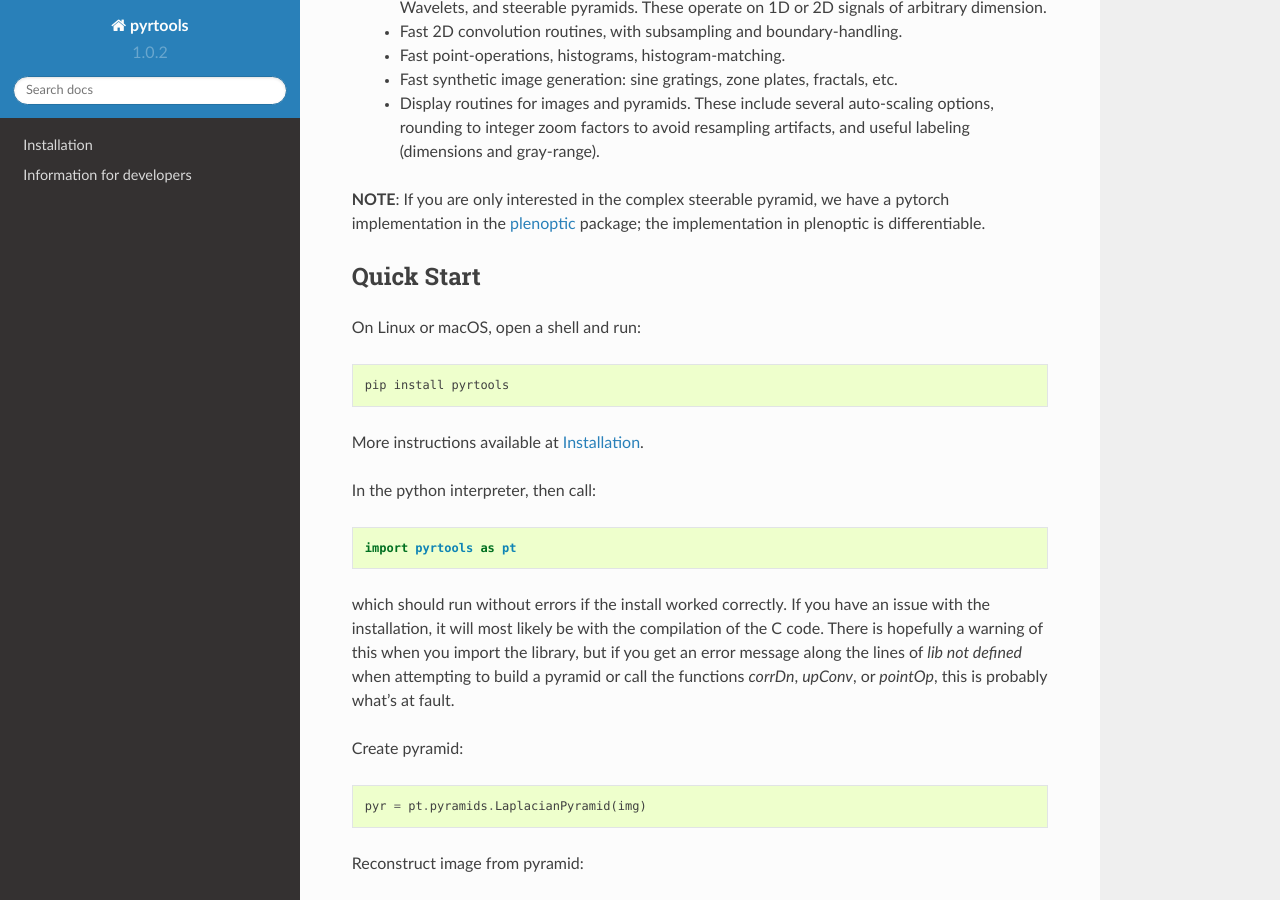
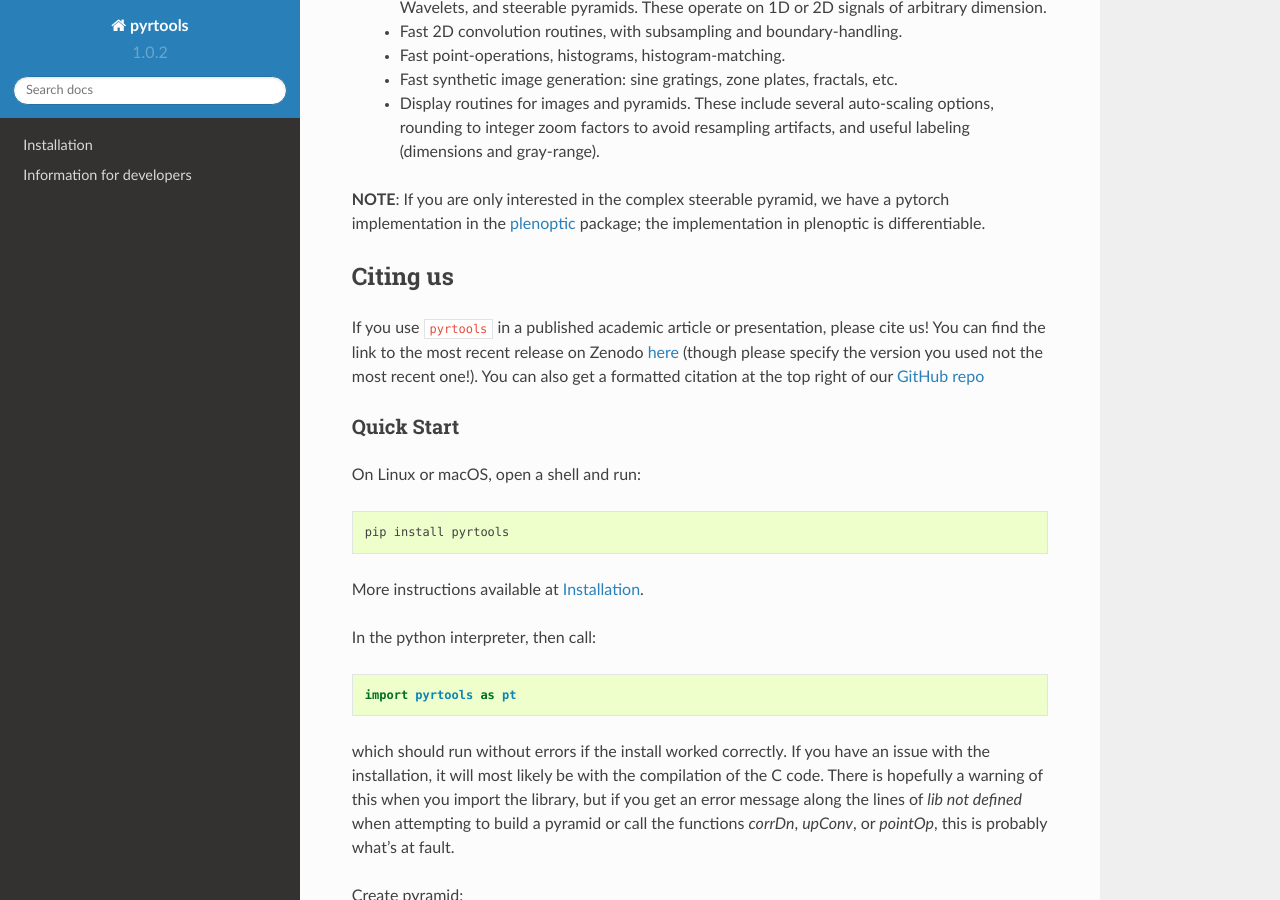
Before and after one commit to LabForComputationalVision/pyrtools, a Sphinx documentation site: the page built from docs/index.rst, in a window 1280 px wide and 900 px high, scrolled down 339 px. Built offline with Sphinx 7.4.7 and the Read the Docs theme 2.0.0, drawn with Linux system fonts in a browser that asks for light colours; pages that are not in the unit, such as notebooks, are missing from menus; the version number is read from the project's files by our own code.

Commit message:
adds citation info

```diff
--- a/docs/index.rst
+++ b/docs/index.rst
@@ -42,6 +42,16 @@ The tools include:
 
 **NOTE**: If you are only interested in the complex steerable pyramid, we have a pytorch implementation in the `plenoptic <https://plenoptic.readthedocs.io/en/>`_ package; the implementation in plenoptic is differentiable.
 
+Citing us
+---------
+
+If you use ``pyrtools`` in a published academic article or presentation, please
+cite us! You can find the link to the most recent release on Zenodo `here
+<https://zenodo.org/doi/10.5281/zenodo.10161031>`_ (though please specify the
+version you used not the most recent one!). You can also get a formatted
+citation at the top right of our `GitHub repo
+<https://github.com/LabForComputationalVision/pyrtools>`_
+
 .. include:: quickstart.rst
 
 Pyramid resources
```
Also changed, not shown: README.md (+9 -0 lines).
